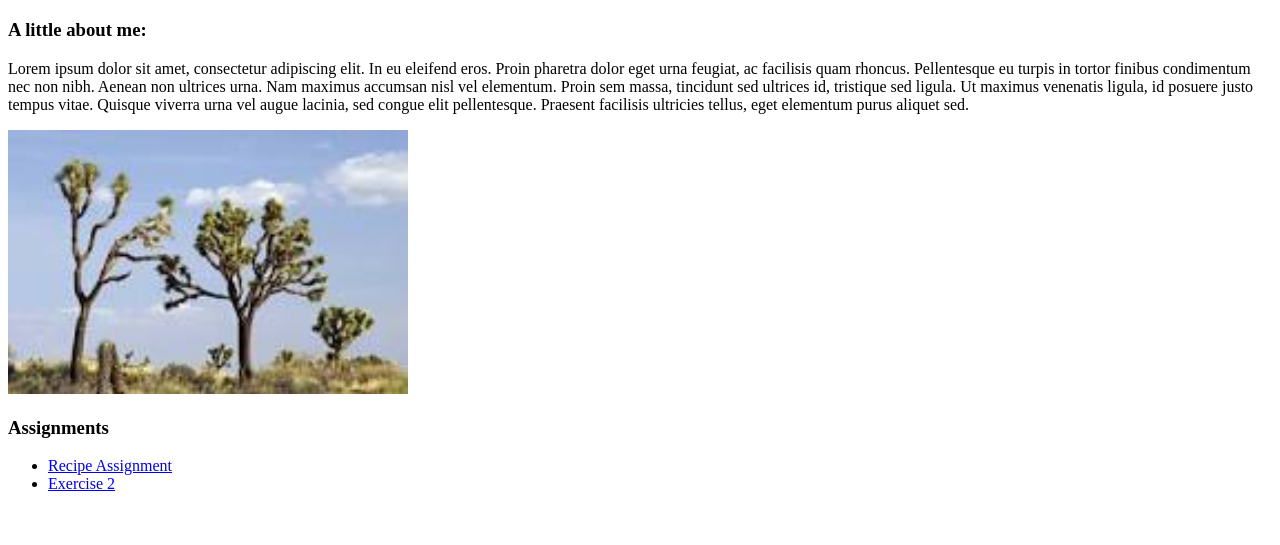
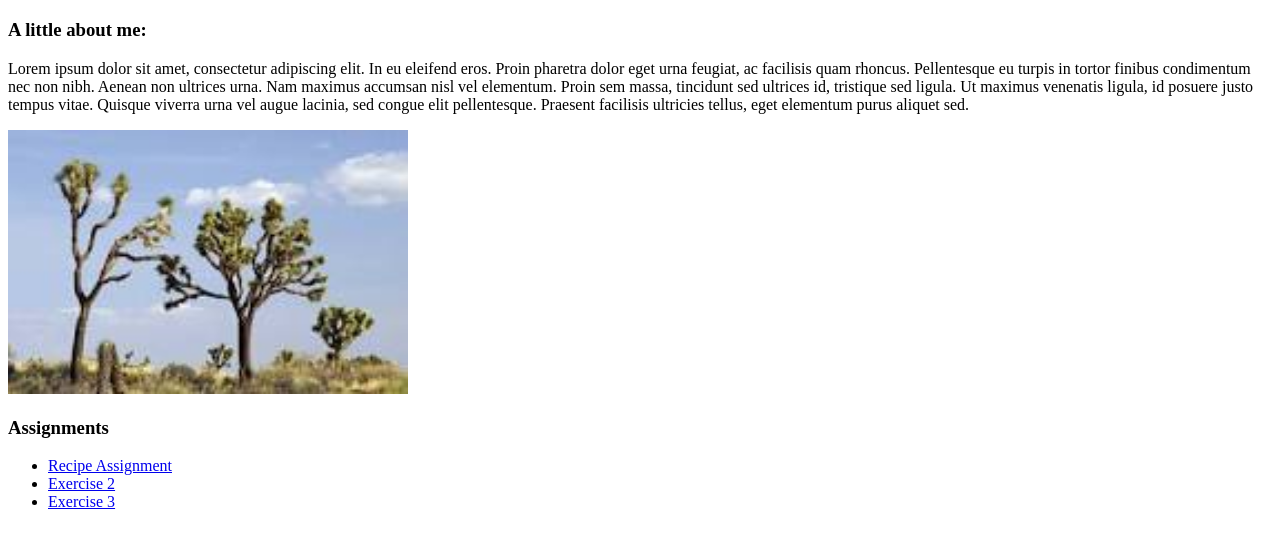
Before and after one commit to aaliyahr001/mmp240, a plain HTML site: page index.html in a window 1280 px wide. Shown: the part 61-606 px from the top of the page. Drawn offline with Linux system fonts and the light colour scheme.

Commit message:
Update index.html

```diff
--- a/index.html
+++ b/index.html
@@ -18,6 +18,7 @@
     <ul>
         <li><a href="recipe/recipe.html">Recipe Assignment</a></li>
         <li><a href="exercise2/exercise2.html">Exercise 2</a></li>
+        <li><a href="exercise3.html">Exercise 3</a></li>
     </ul>
 </body>
 </html>
```
